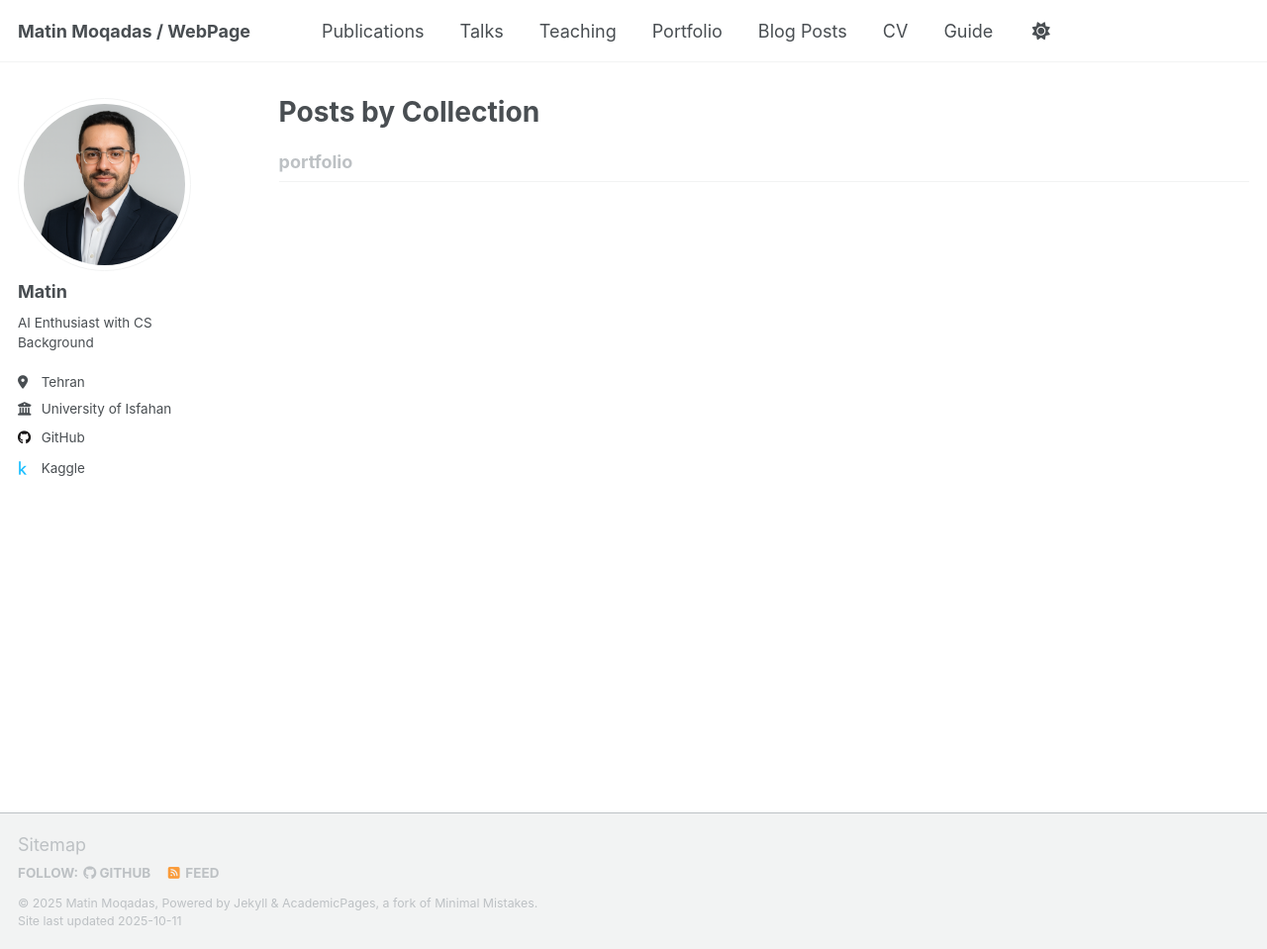
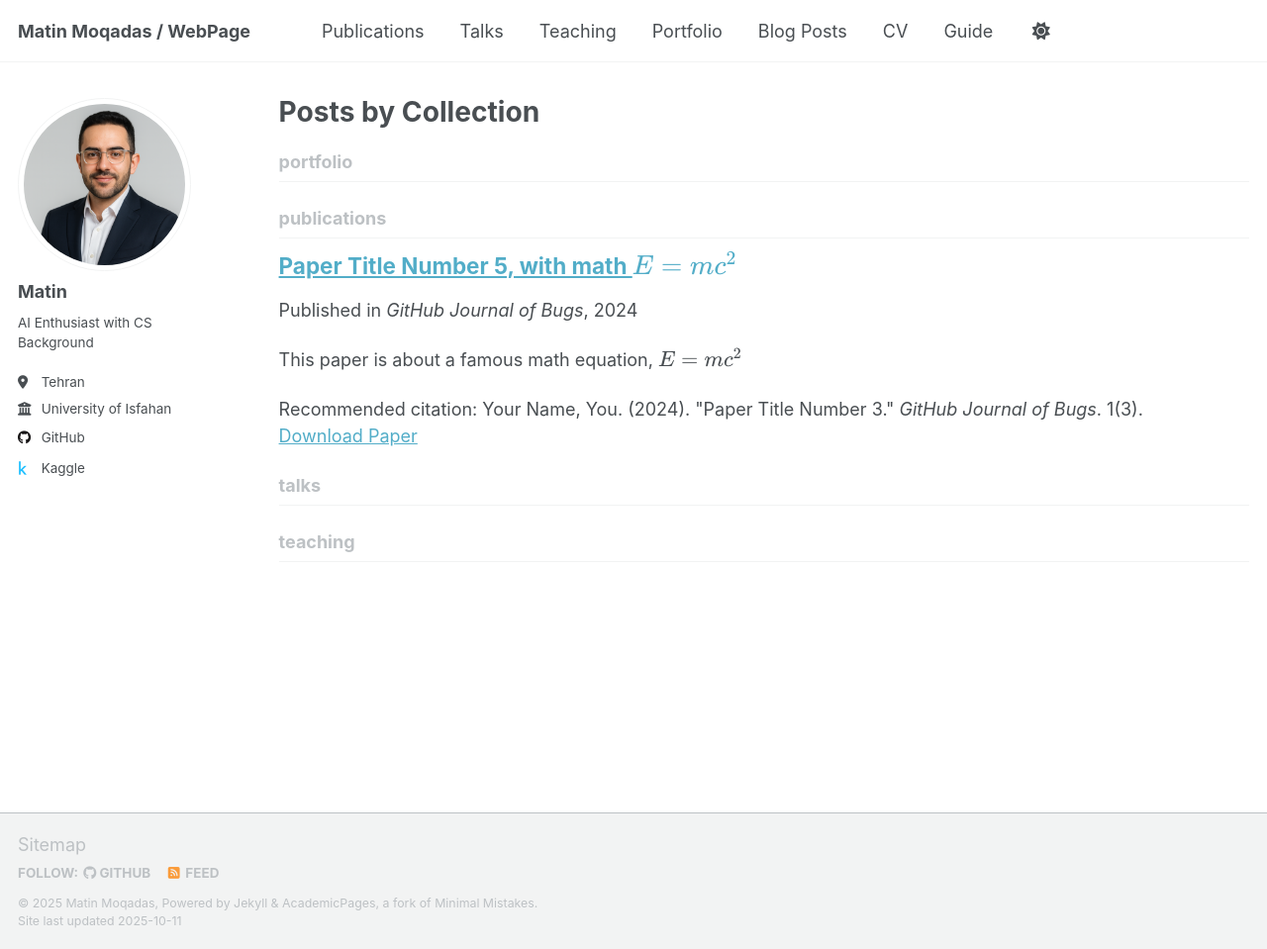
Before and after one commit to matinmoqadas/matinmoqadas.github.io, a Jekyll site: the page built from _pages/collection-archive.html, in a window 1280 px wide and 959 px high. Shown: the whole window at 99% size. Built offline with Jekyll 4.4.1, drawn with Linux system fonts in a browser that asks for light colours; a script that is not in the unit is left out; part of the change alters nothing that is shown.

```diff
--- a/_config.yml
+++ b/_config.yml
@@ -223,16 +223,16 @@ kramdown:
 # These settings control the types of collections used by the template
 collections:
   teaching:
-    output: false
+    output: true
     permalink: /:collection/:path/
   publications:
-    output: false
+    output: true
     permalink: /:collection/:path/
   portfolio:
     output: true
     permalink: /:collection/:path/
   talks:
-    output: false
+    output: true
     permalink: /:collection/:path/
 
 
@@ -244,7 +244,7 @@ defaults:
       type: posts
     values:
       layout: single
-      author_profile: false
+      author_profile: true
       read_time: true
       comments: true
       share: true
@@ -263,34 +263,34 @@ defaults:
     values:
       layout: single
       author_profile: false
-      share: false
-      comments: false
+      share: true
+      comments: true
   # _publications
   - scope:
       path: ""
       type: publications
     values:
       layout: single
-      author_profile: false
-      share: false
-      comments: false
+      author_profile: true
+      share: true
+      comments: true
   # _portfolio
   - scope:
       path: ""
       type: portfolio
     values:
       layout: single
-      author_profile: false
-      share: false
-      comment: false
+      author_profile: true
+      share: true
+      comment: true
   # _talks
   - scope:
       path: ""
       type: talks
     values:
       layout: talk
-      author_profile: false
-      share: false
+      author_profile: true
+      share: true
 
 
 # Sass/SCSS
```
